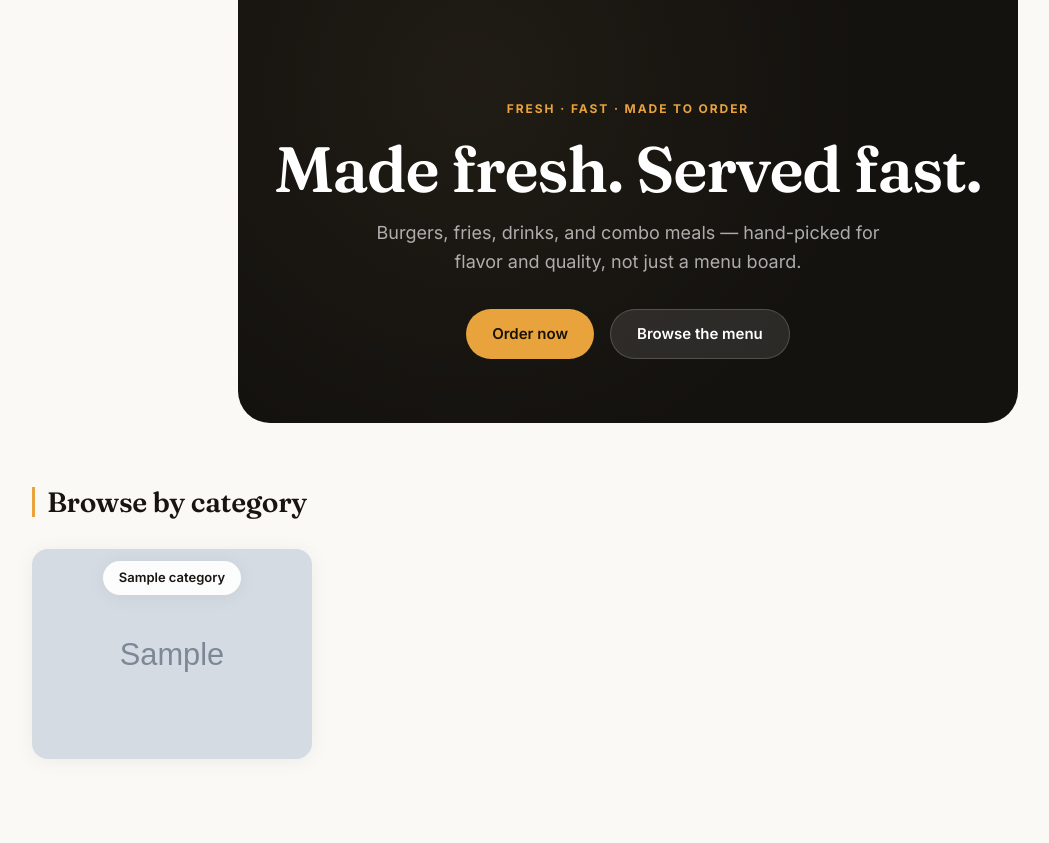
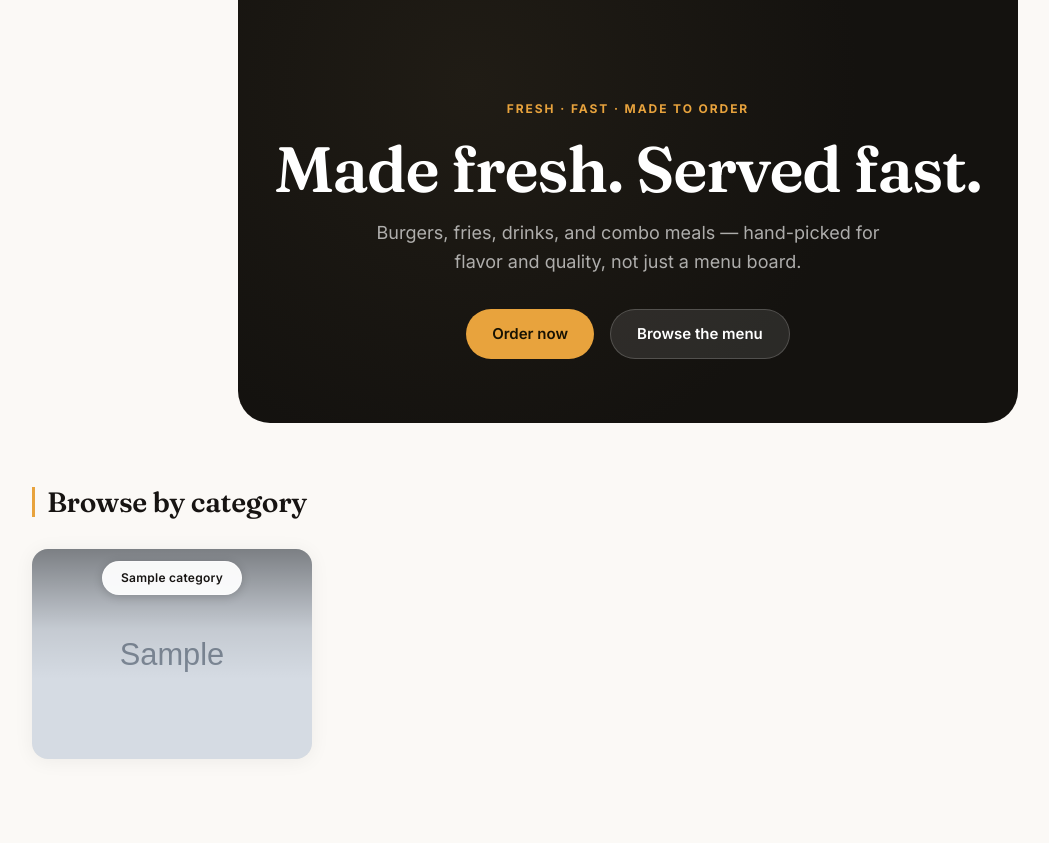
Before and after one commit to jev-pixel/Ecoms, a Django app: page /shop/ in a window 1280 px wide. Shown: the part 62-905 px from the top of the page, without its empty margins (12-1061 px from the left). Run offline with Django 5.2, Linux system fonts and the light colour scheme; tables that the repository leaves empty hold one stand-in row (values such as "Sample post"); grey boxes marked "Sample" are stand-in pictures.

Commit message:
Changing the entire category card

```diff
--- a/static/css/apple-theme.css
+++ b/static/css/apple-theme.css
@@ -295,17 +295,51 @@ h1, h2, h3, h4 {
   display: grid;
   grid-template-columns: repeat(auto-fill, minmax(220px, 1fr));
   gap: var(--space-5);
+  align-items: start;
 }
+
 .category-tile {
   position: relative;
+  display: block;
+  aspect-ratio: 4 / 3;
   border-radius: var(--radius-md);
   overflow: hidden;
-  aspect-ratio: 4 / 3;
+  isolation: isolate;
   text-decoration: none;
   background: var(--color-surface-muted);
   box-shadow: var(--shadow-soft);
-  transition: box-shadow 0.3s var(--ease);
+  transition: transform 0.35s var(--ease), box-shadow 0.35s var(--ease);
 }
+.category-tile:hover {
+  transform: translateY(-3px);
+  box-shadow: var(--shadow-card-hover);
+}
+
+/* the fix: force the photo to fill the tile */
+.category-tile img {
+  display: block;
+  width: 100%;
+  height: 100%;
+  object-fit: cover;
+  object-position: center;
+  transition: transform 0.6s var(--ease);
+}
+.category-tile:hover img { transform: scale(1.05); }
+
+/* scrim so the label reads on any photo */
+.category-tile::after {
+  content: "";
+  position: absolute;
+  inset: 0;
+  background: linear-gradient(
+    180deg,
+    rgba(0, 0, 0, 0.42) 0%,
+    rgba(0, 0, 0, 0.08) 38%,
+    rgba(0, 0, 0, 0) 62%
+  );
+  pointer-events: none;
+}
+
 .category-tile-label {
   position: absolute;
   top: var(--space-3);
@@ -315,25 +349,24 @@ h1, h2, h3, h4 {
   width: fit-content;
   max-width: calc(100% - var(--space-6));
   z-index: 2;
-  background: rgba(255, 255, 255, 0.92);
-  backdrop-filter: blur(6px);
-  -webkit-backdrop-filter: blur(6px);
+  padding: 7px 18px;
+  border-radius: var(--radius-pill);
+  background: rgba(255, 255, 255, 0.94);
+  backdrop-filter: blur(10px) saturate(1.4);
+  -webkit-backdrop-filter: blur(10px) saturate(1.4);
+  border: 1px solid rgba(255, 255, 255, 0.5);
+  box-shadow: 0 2px 10px rgba(0, 0, 0, 0.18);
   color: var(--color-text);
-  font-size: 13px;
+  font-size: 12px;
   font-weight: 600;
-  padding: 7px 16px;
-  border-radius: var(--radius-pill);
-  box-shadow: var(--shadow-soft);
+  letter-spacing: 0.02em;
   text-align: center;
   white-space: nowrap;
   overflow: hidden;
   text-overflow: ellipsis;
-  text-shadow: none;
   transition: background 0.25s var(--ease);
 }
-.category-tile:hover .category-tile-label {
-  background: #fff;
-}
+.category-tile:hover .category-tile-label { background: #fff; }
 
 /* ---------- Product grid & cards ---------- */
 .product-grid {
```
